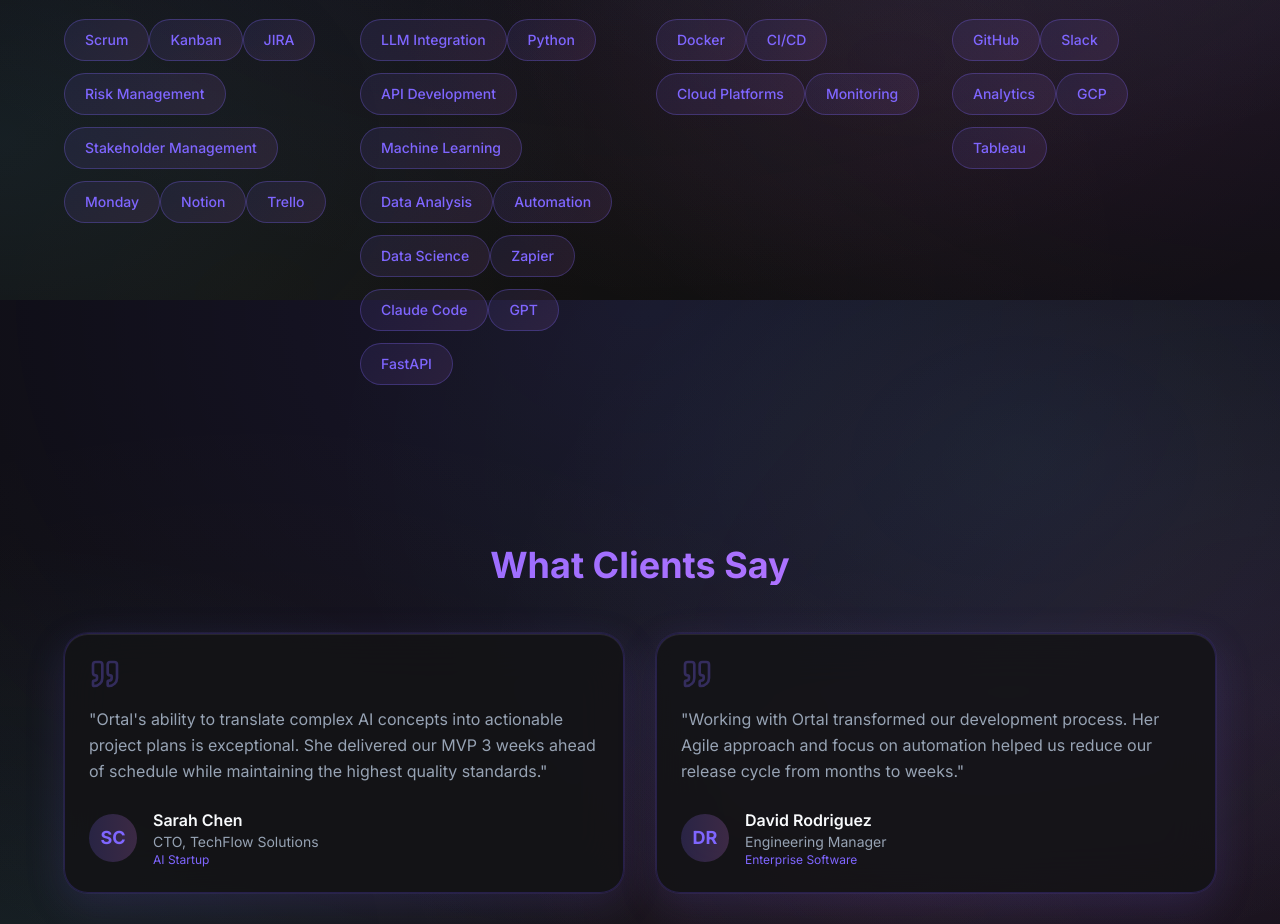
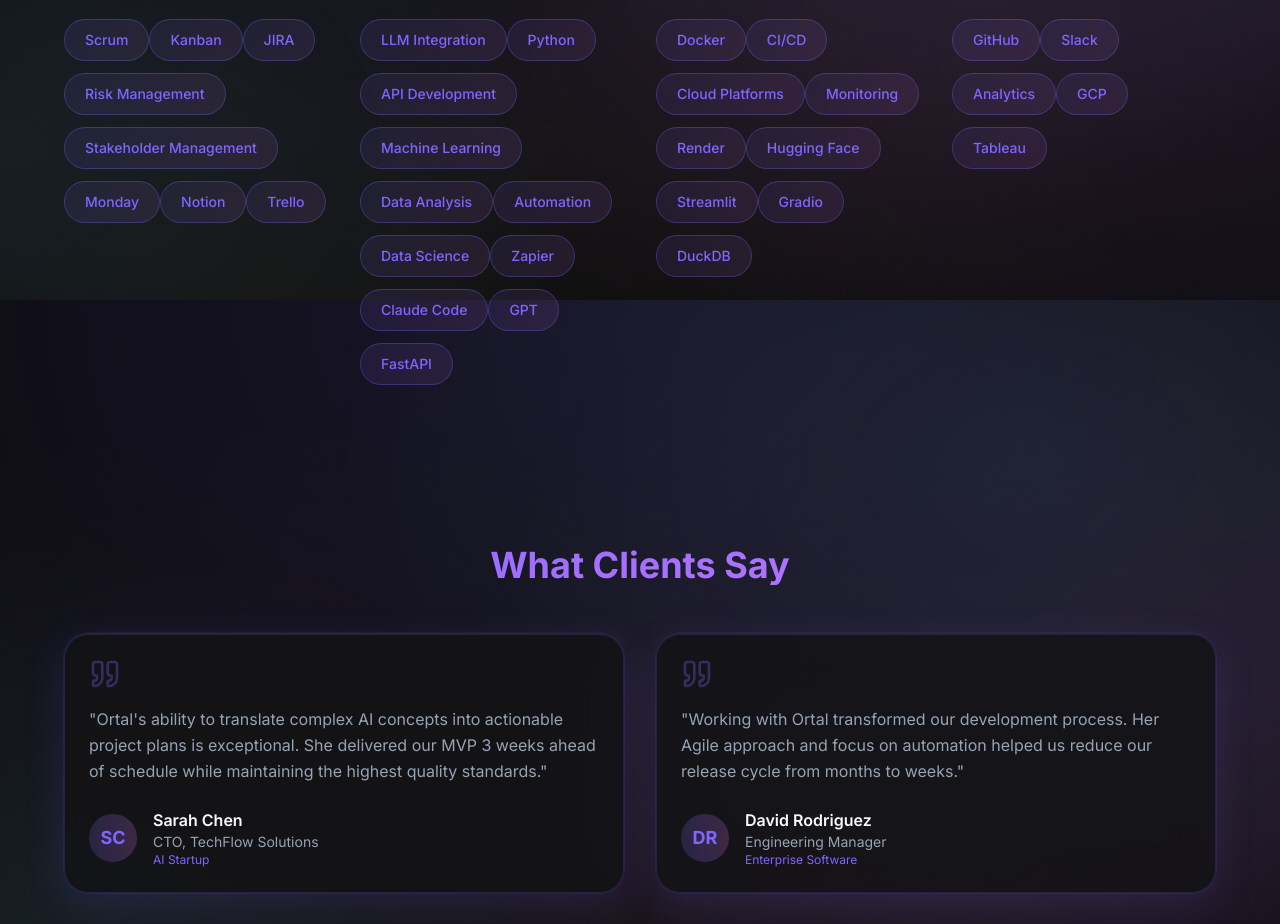
Before and after one commit to ortall0201/ortal-agile-ai-hub, a React (Vite) app: page / in a window 1280 px wide. Shown: the part 3700-4624 px from the top of the page. Built offline with nearby package versions, Linux system fonts and the light colour scheme.

Commit message:
Update skills section
Added "Render", "Hugging Face", "Streamlit", "Gradio", and "DuckDB" to the "Operations" category in the skills section.

```diff
--- a/src/components/sections/Skills.tsx
+++ b/src/components/sections/Skills.tsx
@@ -13,7 +13,7 @@ export const Skills = () => {
     },
     {
       title: "Operations",
-      skills: ["Docker", "CI/CD", "Cloud Platforms", "Monitoring"]
+      skills: ["Docker", "CI/CD", "Cloud Platforms", "Monitoring", "Render", "Hugging Face", "Streamlit", "Gradio", "DuckDB"]
     },
     {
       title: "Tools & Platforms",
```
